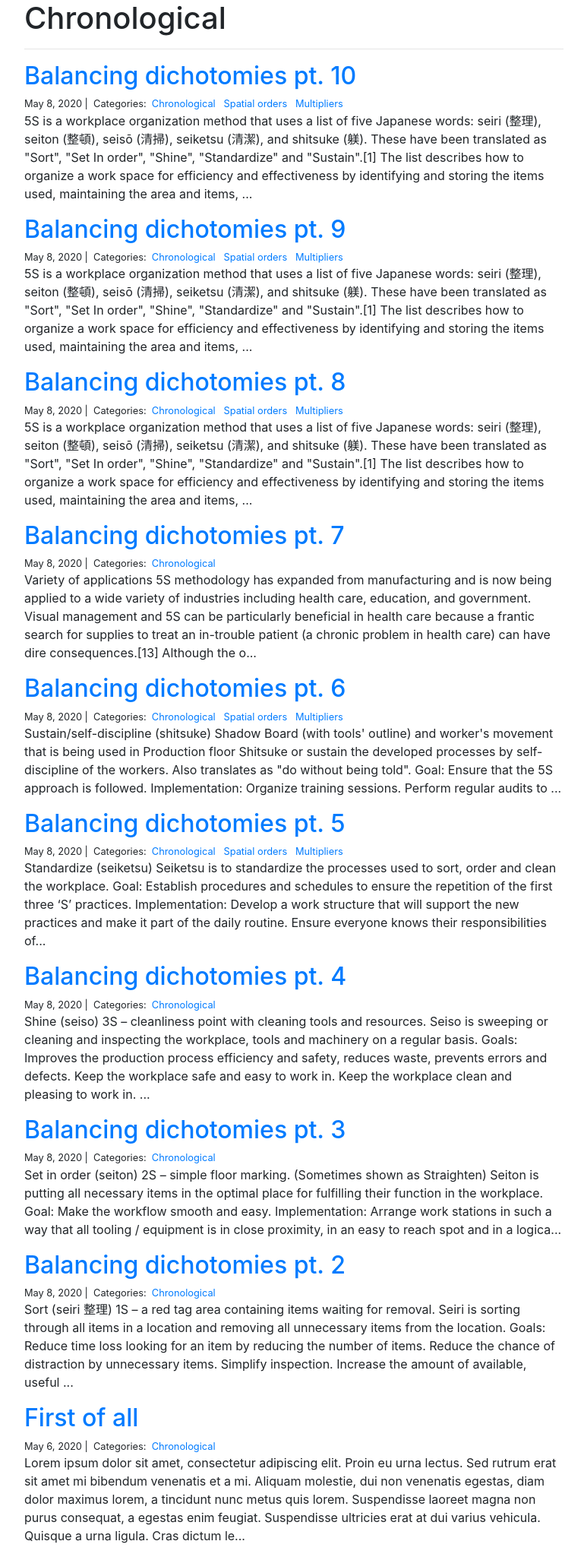
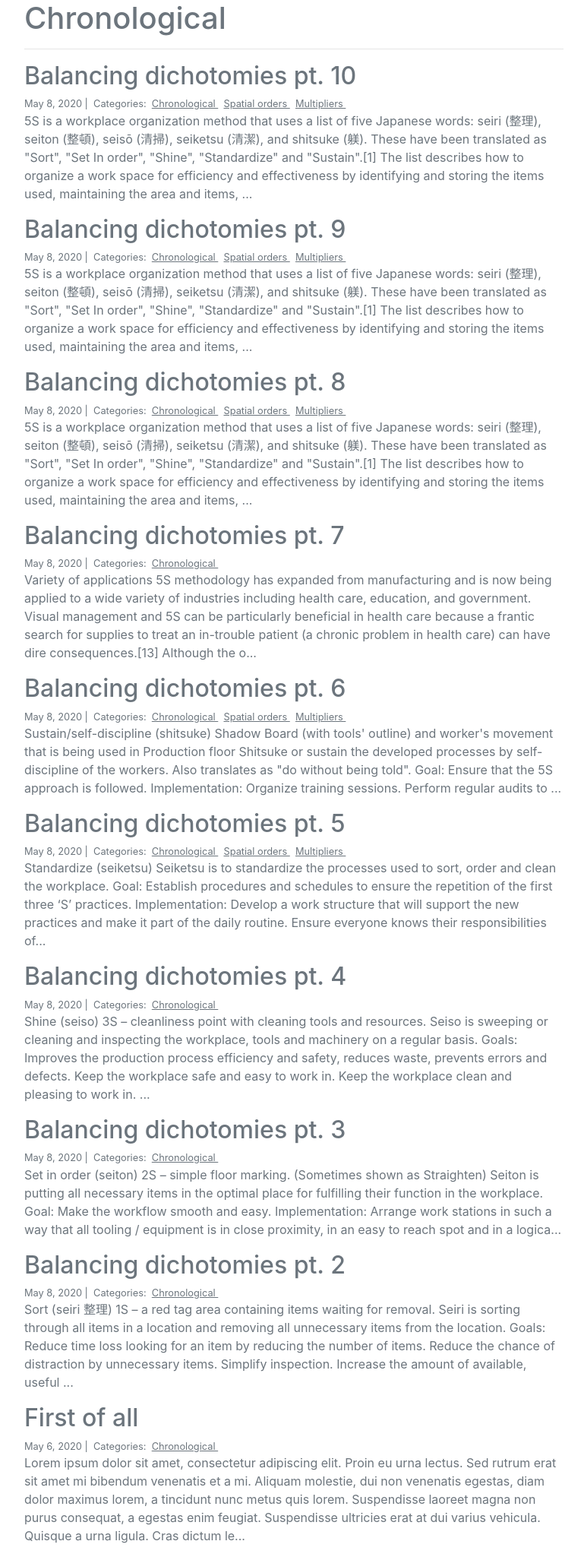
Before and after one commit to munrhalls/my-website, a Django app: a page that uses blog/templates/blog_category.html in a window 1280 px wide. Shown: the part 56-2105 px from the top of the page at 76% size, without its empty margins (253-1022 px from the left). Run offline with Django 3.2, Linux system fonts and the light colour scheme; data comes from the database, SQL or seed files in the repository; some libraries are stand-ins or nearby versions.

Commit message:
color titles on category pages

```diff
--- a/blog/templates/blog_category.html
+++ b/blog/templates/blog_category.html
@@ -2,15 +2,17 @@
 
 {% block page_content %}
 
-<div class="col-md-8 offset-md-2">
+<div class="col-md-8 offset-md-2 text-secondary">
 
-    <h1>{{ category | title }}</h1>
+    <h1 class="text-secondary">{{ category | title }}</h1>
 
     <hr>
 
     {% for post in posts %}
 
-        <h2><a href="{% url 'blog_detail' post.pk%}">{{ post.title }}</a></h2>
+        <h2 class="text-secondary">
+          <a class="text-secondary" href="{% url 'blog_detail' post.pk%}">{{ post.title }}</a>
+        </h2>
 
         <small>
 
@@ -20,17 +22,17 @@
 
             {% for category in post.categories.all %}
 
-            <a href="{% url 'blog_category' category.name %}">
-
+            <a class="text-secondary" href="{% url 'blog_category' category.name %}">
+              <u>
                 {{ category.name }}
-
+              </u>
             </a>&nbsp;
 
             {% endfor %}
 
         </small>
 
-        <p>{{ post.body | slice:":400" }}...</p>
+        <p class="text-secondary">{{ post.body | slice:":400" }}...</p>
 
     {% endfor %}
 
--- a/blog/templates/blog_detail.html
+++ b/blog/templates/blog_detail.html
@@ -14,7 +14,7 @@
 
         {% for category in post.categories.all %}
 
-        <a href="{% url 'blog_category' category.name %}">
+        <a href="{% url 'blog_category' category.name %}" class="text-secondary">
 
             {{ category.name }}
 
--- a/personal_portfolio/templates/base.html
+++ b/personal_portfolio/templates/base.html
@@ -21,7 +21,7 @@
 
 </nav>
 
-<div class="container">
+<div class="container text-secondary">
     {% block page_content %}{% endblock %}
 </div>
 
```
